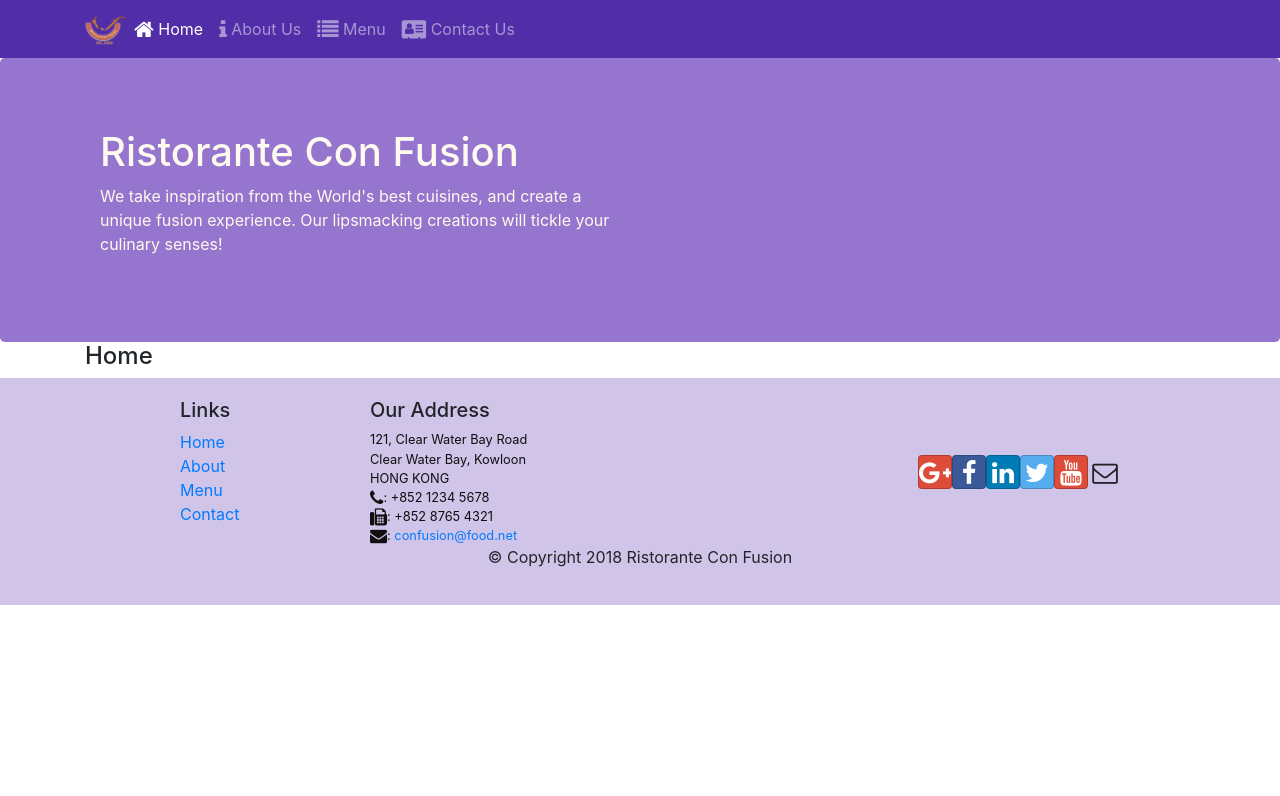
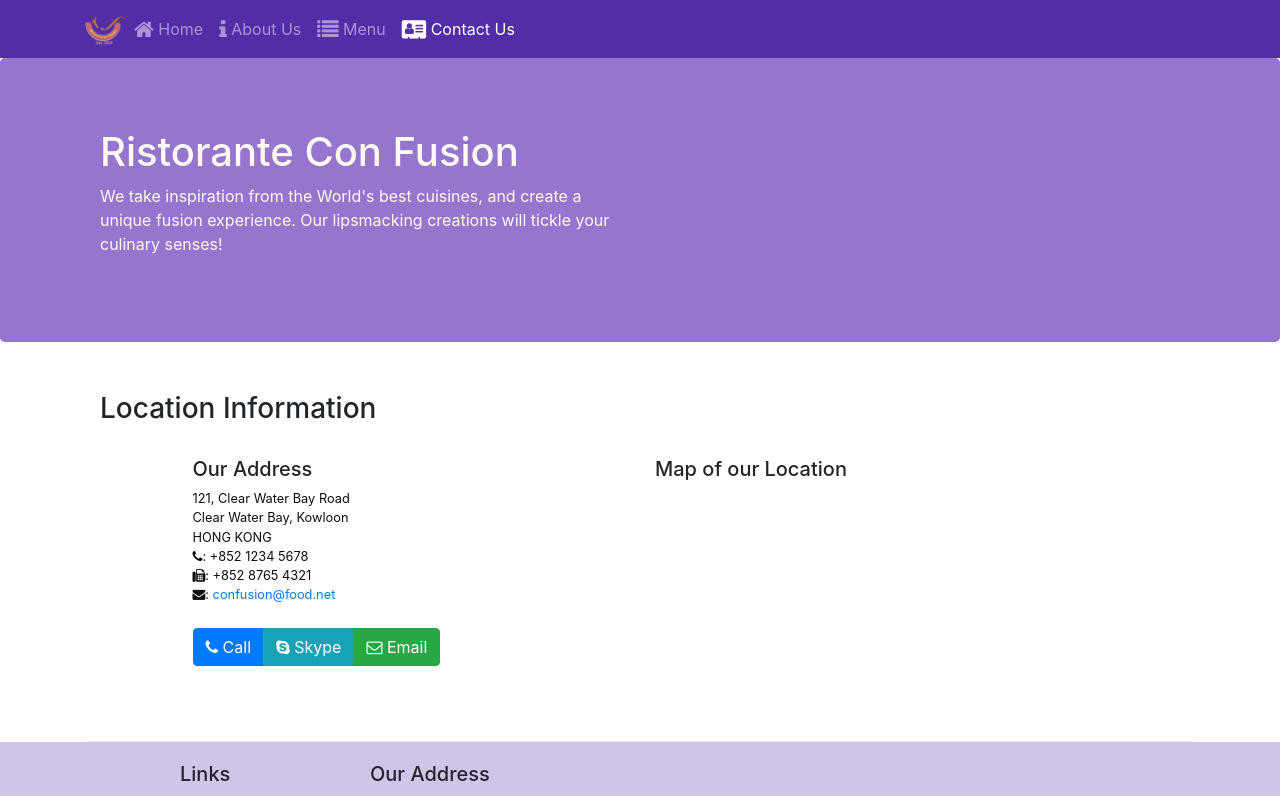
Before and after one commit to sachuverma/Full-Stack-Web-Development-with-React, a React (Create React App) app in the folder React-App/: page /contactus in a window 1280 px wide. Before the commit this address led to /home. Shown: the top 796 px of the page. Built offline with nearby package versions, Linux system fonts and the light colour scheme.

Commit message:
added contact component

```diff
--- /dev/null
+++ b/React-App/src/components/ContactComponent.js
@@ -0,0 +1,56 @@
+import React from "react";
+
+function Contact(props) {
+  return (
+    <div className="container">
+      <div className="row row-content">
+        <div className="col-12">
+          <h3>Location Information</h3>
+        </div>
+        <div className="col-12 col-sm-4 offset-sm-1">
+          <h5>Our Address</h5>
+          <address>
+            121, Clear Water Bay Road
+            <br />
+            Clear Water Bay, Kowloon
+            <br />
+            HONG KONG
+            <br />
+            <i className="fa fa-phone"></i>: +852 1234 5678
+            <br />
+            <i className="fa fa-fax"></i>: +852 8765 4321
+            <br />
+            <i className="fa fa-envelope"></i>:{" "}
+            <a href="mailto:confusion@food.net">confusion@food.net</a>
+          </address>
+        </div>
+        <div className="col-12 col-sm-6 offset-sm-1">
+          <h5>Map of our Location</h5>
+        </div>
+        <div className="col-12 col-sm-11 offset-sm-1">
+          <div className="btn-group" role="group">
+            <a
+              role="button"
+              className="btn btn-primary"
+              href="tel:+85212345678"
+            >
+              <i className="fa fa-phone"></i> Call
+            </a>
+            <a role="button" className="btn btn-info">
+              <i className="fa fa-skype"></i> Skype
+            </a>
+            <a
+              role="button"
+              className="btn btn-success"
+              href="mailto:confusion@food.net"
+            >
+              <i className="fa fa-envelope-o"></i> Email
+            </a>
+          </div>
+        </div>
+      </div>
+    </div>
+  );
+}
+
+export default Contact;
--- a/React-App/src/components/MainComponent.js
+++ b/React-App/src/components/MainComponent.js
@@ -2,6 +2,7 @@
 import Menu from "./MenuComponent";
 import Home from "./HomeComponent";
 import DishDetail from "./DishDetailComponent";
+import Contact from "./ContactComponent";
 import Header from "./HeaderComponent";
 import Footer from "./FooterComponent";
 import { DISHES } from "../shared/dishes";
@@ -31,6 +32,7 @@
             path="/menu"
             component={() => <Menu dishes={this.state.dishes} />}
           />
+          <Route exact path="/contactus" component={Contact} />
           <Redirect to="/home" />
         </Switch>
         <Footer />
```
